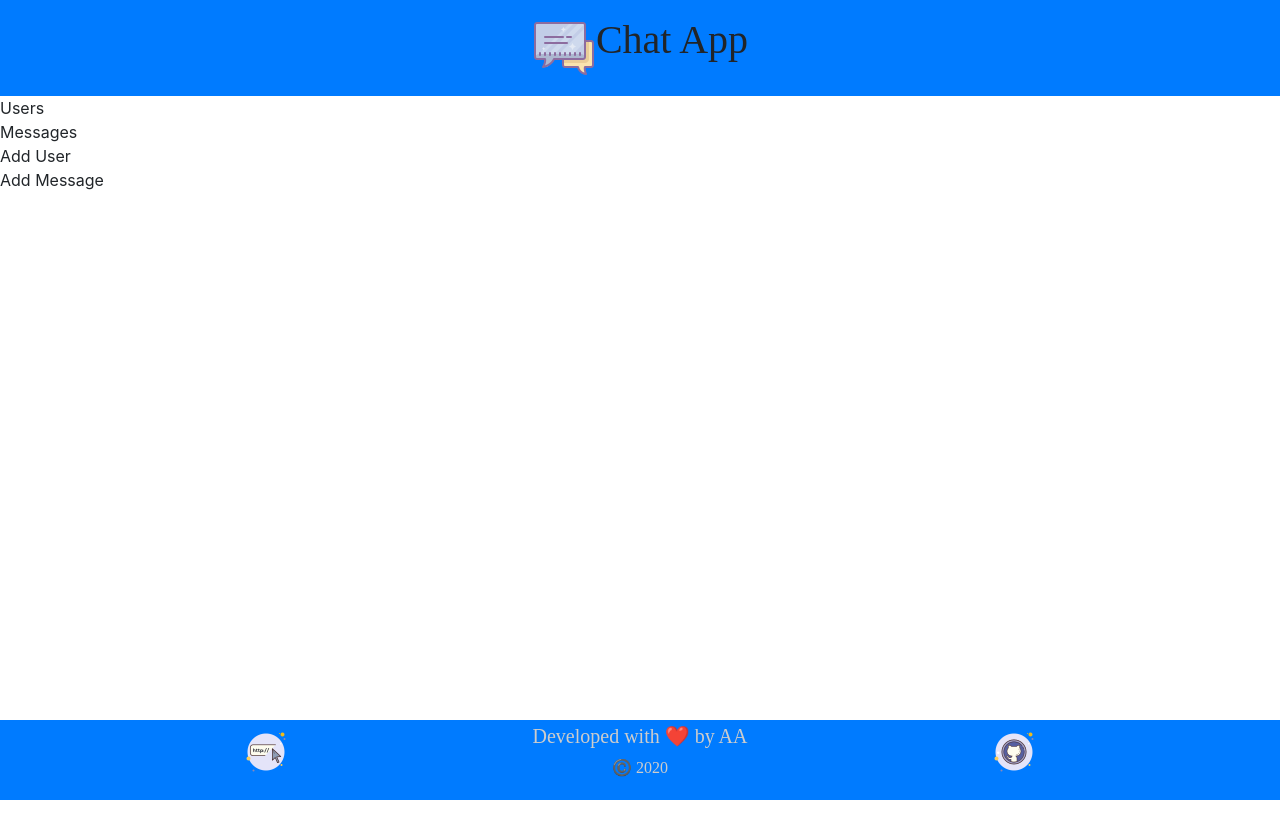
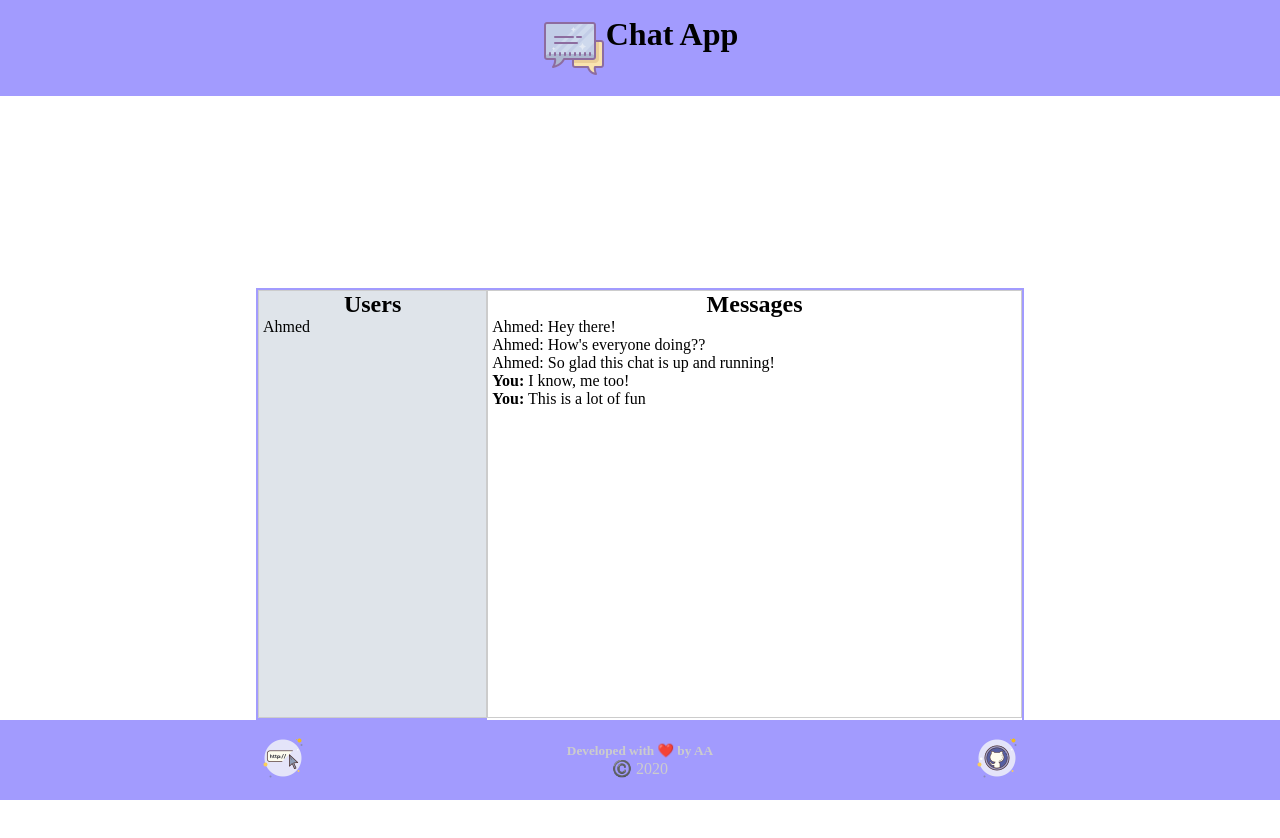
Before and after one commit to shrki416/Chat-App, a React (Create React App) app in the folder Client/: page / in a window 1280 px wide. Shown: the top 838 px of the page. Before the commit the page ends 800 px from the top, so only its background shows below. Built offline with nearby package versions, Linux system fonts and the light colour scheme; a web font is replaced by a local one.

Commit message:
Update components

```diff
--- a/Client/src/App.css
+++ b/Client/src/App.css
@@ -13,8 +13,8 @@
   --light: #fff;
   --dark: #000;
   --body-bg: #ccc;
+  --body-accent: #dfe4ea;
   --ff-main: "Baloo Chettan 2", cursive;
-  /* --ff-accent: "Nova Flat", sans-serif; */
 }
 
 .header {
@@ -40,3 +40,87 @@
   width: 100vw;
   height: 5rem;
 }
+
+.container {
+  font-family: var(--ff-main);
+  display: flex;
+  justify-content: space-between;
+  height: 30em;
+  margin: 15% 20%;
+  border: 2px solid var(--primary);
+}
+
+.user-container {
+  flex-basis: 30%;
+}
+
+.message-container {
+  flex-basis: 70%;
+}
+
+.messages,
+.users {
+  text-align: center;
+  border: 1px solid var(--body-bg);
+  height: 90%;
+}
+
+.users {
+  background: var(--body-accent);
+}
+
+.messages > p,
+.users > p {
+  text-align: left;
+  padding-left: 0.25rem;
+}
+
+.add-message,
+.add-user {
+  border: 1px solid var(--body-bg);
+  height: 10%;
+}
+
+.add-user {
+  font-family: var(--ff-main);
+  background-color: var(--primary);
+  border: none;
+  font-size: large;
+  display: flex;
+  justify-content: center;
+  align-items: center;
+  width: 100%;
+  cursor: pointer;
+}
+
+.add-user:hover,
+.add-user:focus {
+  background: #222f3e;
+  color: var(--primary);
+}
+
+.add-message {
+  border: none;
+  display: flex;
+  place-items: center;
+  justify-content: space-between;
+  padding: 0.5em;
+}
+
+.add-message > button {
+  background: transparent;
+  cursor: pointer;
+  outline: none;
+  border: none;
+  width: 15%;
+}
+
+.add-message > input {
+  font-family: var(--ff-main);
+  font-size: small;
+  border-radius: 5rem;
+  background: var(--body-accent);
+  border: 1px solid var(--body-bg);
+  padding: 0.25rem 0.75rem;
+  width: 85%;
+}
--- a/Client/src/components/AddMessage.js
+++ b/Client/src/components/AddMessage.js
@@ -1,7 +1,19 @@
 import React from "react";
+import send from "../assets/send-icon.png";
 
 const AddMessage = () => {
-  return <div className="chat-container-add-message">Add Message</div>;
+  const handleClick = e => {
+    console.log("message sent");
+  };
+
+  return (
+    <div className="add-message">
+      <input placeholder="what's on your mind?" />
+      <button onClick={handleClick}>
+        <img src={send} />
+      </button>
+    </div>
+  );
 };
 
 export default AddMessage;
--- a/Client/src/components/AddUser.js
+++ b/Client/src/components/AddUser.js
@@ -1,7 +1,16 @@
 import React from "react";
+import add from "../assets/add-icon.png";
 
 const AddUser = () => {
-  return <div className="chat-container-add-user">Add User</div>;
+  const handleClick = e => {
+    console.log("user added");
+  };
+
+  return (
+    <button className="add-user" onClick={handleClick}>
+      <img src={add} /> Add User
+    </button>
+  );
 };
 
 export default AddUser;
--- a/Client/src/components/App.js
+++ b/Client/src/components/App.js
@@ -1,22 +1,25 @@
 import React from "react";
 import Header from "./Header";
 import Users from "./Users";
+import AddUser from "./AddUser";
 import Messages from "./Messages";
-import AddUser from "./AddUser";
 import AddMessage from "./AddMessage";
 import Footer from "./Footer";
 import "../App.css";
-import "bootstrap/dist/css/bootstrap.min.css";
 
 const App = () => {
   return (
     <div className="chat-app">
       <Header />
-      <div className="chat-container">
-        <Users />
-        <Messages />
-        <AddUser />
-        <AddMessage />
+      <div className="container">
+        <div className="user-container">
+          <Users />
+          <AddUser />
+        </div>
+        <div className="message-container">
+          <Messages />
+          <AddMessage />
+        </div>
       </div>
       <Footer />
     </div>
--- a/Client/src/components/Messages.js
+++ b/Client/src/components/Messages.js
@@ -1,7 +1,20 @@
 import React from "react";
 
 const Messages = () => {
-  return <div className="chat-container-messages">Messages</div>;
+  return (
+    <div className="messages">
+      <h2>Messages</h2>
+      <p>Ahmed: Hey there!</p>
+      <p>Ahmed: How's everyone doing??</p>
+      <p>Ahmed: So glad this chat is up and running!</p>
+      <p>
+        <strong>You:</strong> I know, me too!
+      </p>
+      <p>
+        <strong>You:</strong> This is a lot of fun
+      </p>
+    </div>
+  );
 };
 
 export default Messages;
--- a/Client/src/components/Users.js
+++ b/Client/src/components/Users.js
@@ -1,7 +1,12 @@
 import React from "react";
 
 const Users = () => {
-  return <div className="chat-container-users">Users</div>;
+  return (
+    <div className="users">
+      <h2>Users</h2>
+      <p>Ahmed</p>
+    </div>
+  );
 };
 
 export default Users;
```
